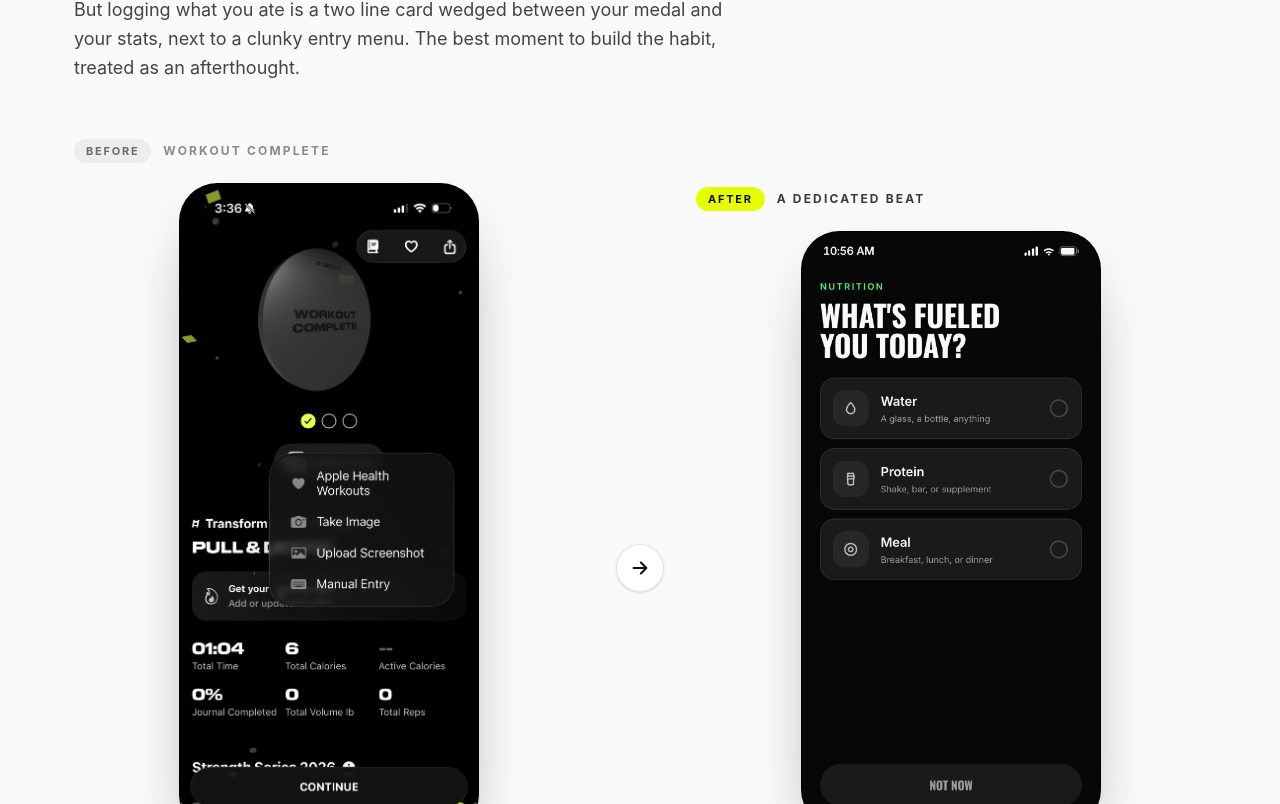
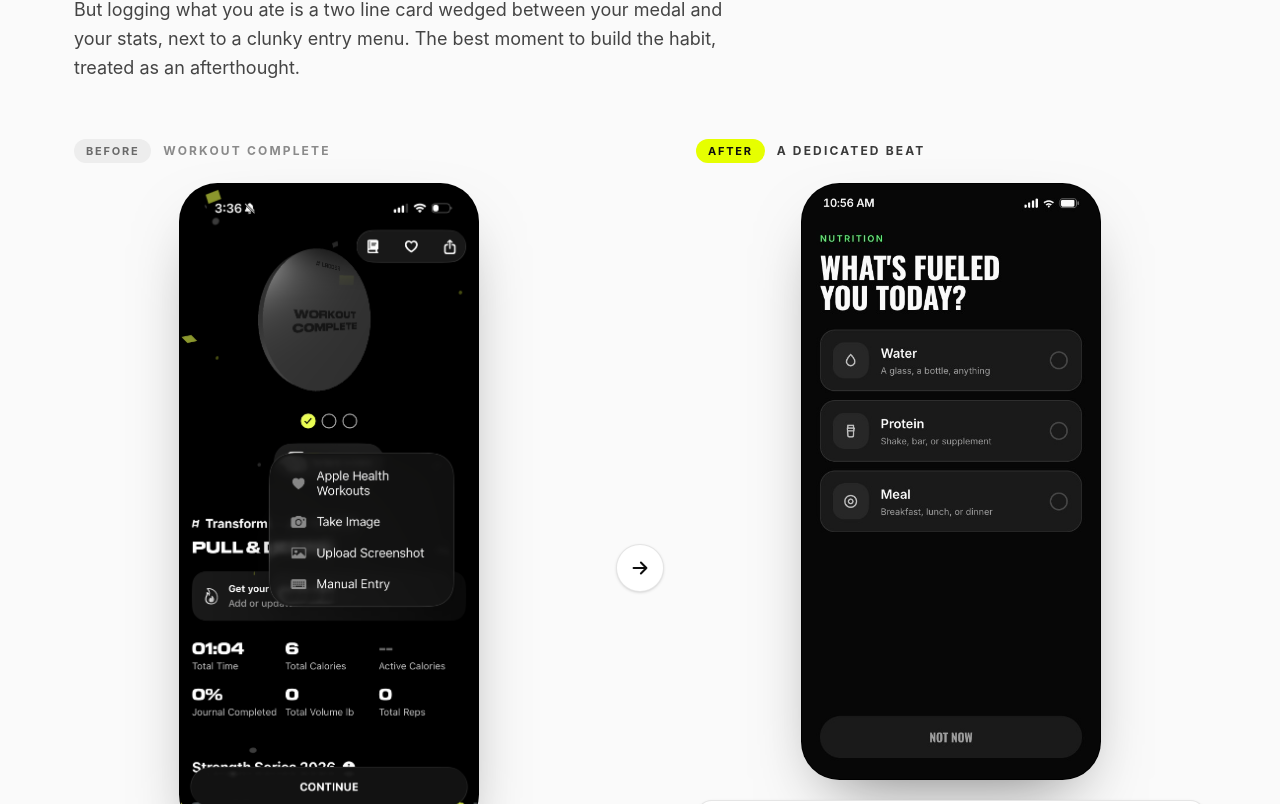
Before and after one commit to rockymedure/ladder-design-exercise, a Next.js app: page /refuel in a window 1280 px wide. Shown: the part 1416-2220 px from the top of the page. Built offline with nearby package versions, Linux system fonts and the light colour scheme.

Commit message:
Refuel: top-align before/after columns at the same line
Co-authored-by: Cursor <cursoragent@cursor.com>

```diff
--- a/src/app/refuel/page.tsx
+++ b/src/app/refuel/page.tsx
@@ -209,7 +209,7 @@ function Goal() {
           </p>
         </Reveal>
 
-        <div className="mt-14 grid items-center gap-10 md:grid-cols-[1fr_auto_1fr] md:gap-8">
+        <div className="mt-14 grid items-start gap-10 md:grid-cols-[1fr_auto_1fr] md:gap-8">
           <Reveal>
             <div className="flex flex-col gap-5">
               <div className="flex items-center gap-3">
@@ -247,7 +247,7 @@ function Goal() {
             </div>
           </Reveal>
 
-          <Reveal delay={0.1} className="flex justify-center">
+          <Reveal delay={0.1} className="flex justify-center md:self-center">
             <div className="grid h-12 w-12 place-items-center rounded-full border border-black/10 bg-white text-ink shadow-sm">
               <svg width="22" height="22" viewBox="0 0 24 24" fill="none" className="hidden md:block">
                 <path
```
